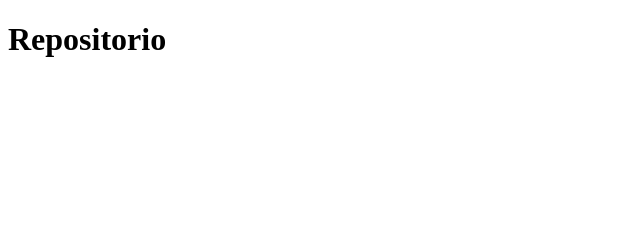
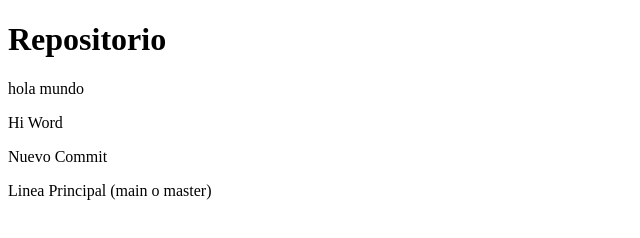
Before and after one commit to Sosa1716/MiPrimerRepositorio410, a plain HTML site: page index.html in a window 1280 px wide. Shown: the whole page, without its empty margins (0-640 px from the left). Drawn offline with Linux system fonts and the light colour scheme.

Commit message:
Nueva Modificacion del index- mi segundo commit

```diff
--- a/index.html
+++ b/index.html
@@ -7,7 +7,10 @@
 </head>
 <body>
        <h1> Repositorio </h1>
-
+       <p>hola mundo</p>
+       <p>Hi Word</p>
+       <p>Nuevo Commit</p>
+       <p> Linea Principal (main o master)</p>
 </body>
 
 </html>
```
